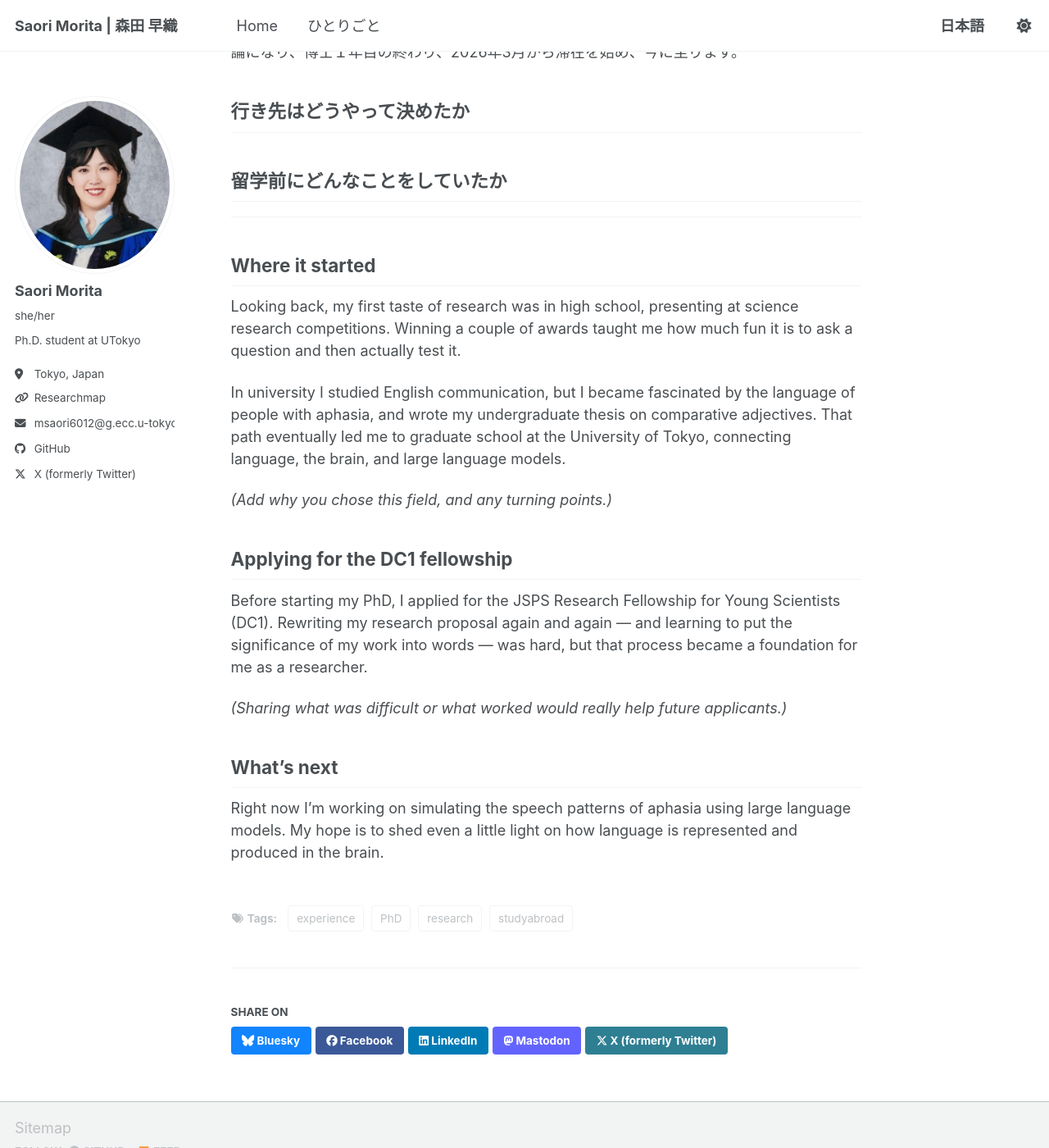
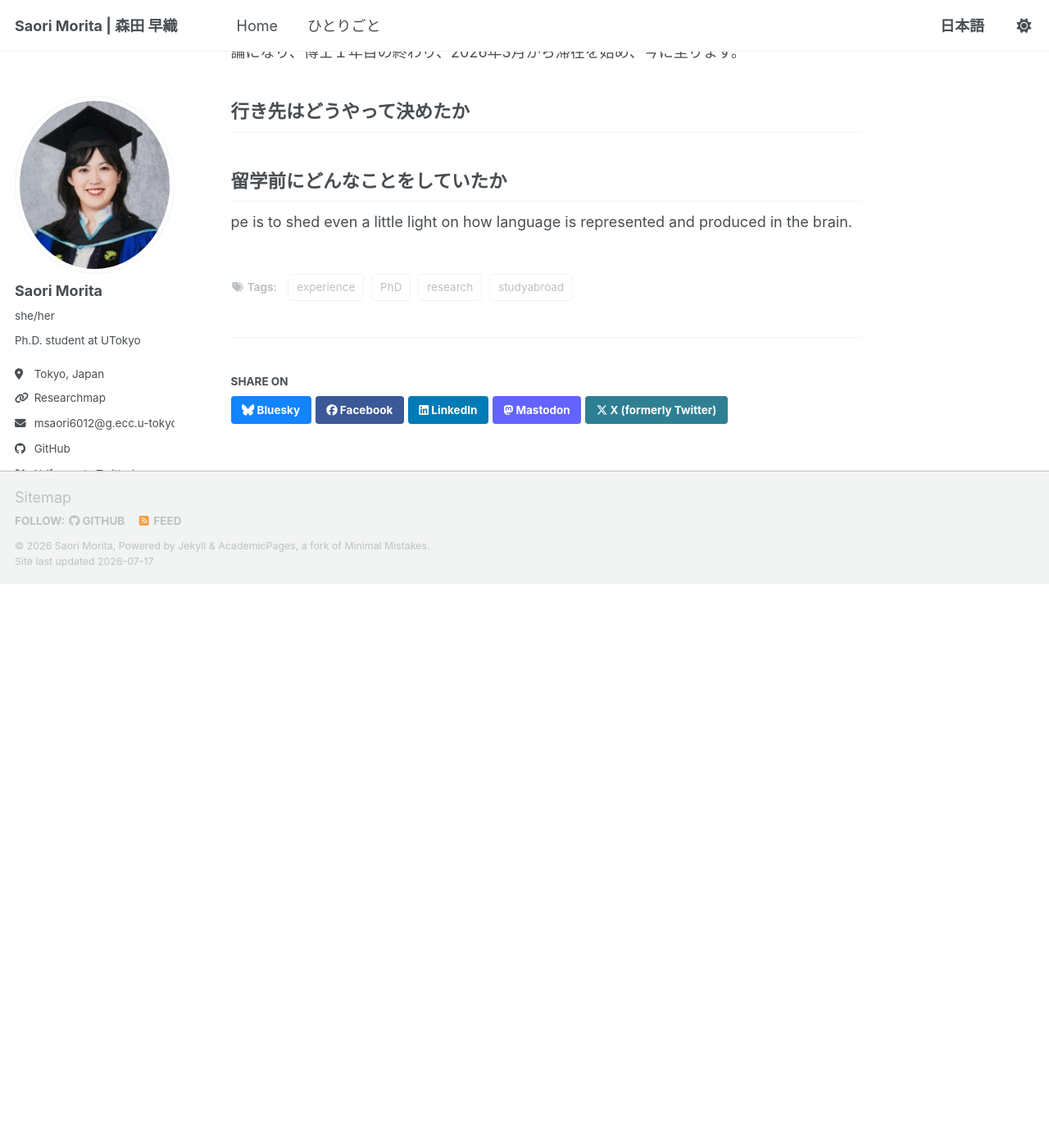
Before and after one commit to sao-m1023lily/sao-m1023lily.github.io, a Jekyll site: the page built from _posts/2025-04-01-path-to-a-phd.md, in a window 1280 px wide and 1400 px high, scrolled down 770 px. Shown: the whole window at 82% size. Built offline with Jekyll 4.4.1, drawn with Linux system fonts in a browser that asks for light colours; a script bundle is joined from its source files by our own code; library files that are not in the unit come from our copies; after the commit the page ends 1482 px from its top, so only the background shows below that; some of the changed text lies outside the part shown.

Commit message:
Update 2025-04-01-path-to-a-phd.md

```diff
--- a/_posts/2025-04-01-path-to-a-phd.md
+++ b/_posts/2025-04-01-path-to-a-phd.md
@@ -33,22 +33,4 @@ This is a starter draft based on your CV. Replace the details below with your ow
 ## 留学前にどんなことをしていたか
 
 
----
-
-## Where it started
-
-Looking back, my first taste of research was in high school, presenting at science research competitions. Winning a couple of awards taught me how much fun it is to ask a question and then actually test it.
-
-In university I studied English communication, but I became fascinated by the language of people with aphasia, and wrote my undergraduate thesis on comparative adjectives. That path eventually led me to graduate school at the University of Tokyo, connecting language, the brain, and large language models.
-
-*(Add why you chose this field, and any turning points.)*
-
-## Applying for the DC1 fellowship
-
-Before starting my PhD, I applied for the JSPS Research Fellowship for Young Scientists (DC1). Rewriting my research proposal again and again — and learning to put the significance of my work into words — was hard, but that process became a foundation for me as a researcher.
-
-*(Sharing what was difficult or what worked would really help future applicants.)*
-
-## What's next
-
-Right now I'm working on simulating the speech patterns of aphasia using large language models. My hope is to shed even a little light on how language is represented and produced in the brain.
+pe is to shed even a little light on how language is represented and produced in the brain.
```
